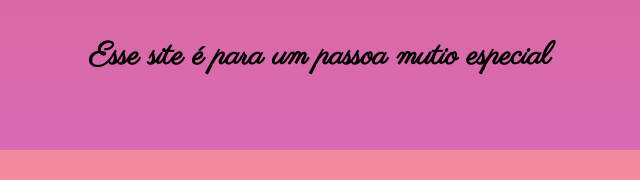
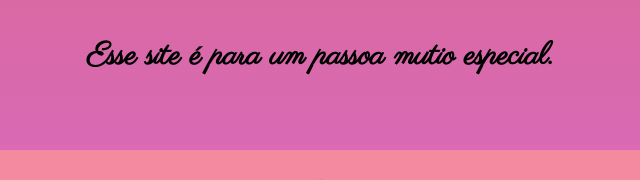
Before and after one commit to Ryan-Silva-Dev/Ela, a plain HTML site: page Index.html in a window 1280 px wide. Shown: the top 180 px of the page, 320-960 px from the left. Drawn offline with Linux system fonts and the light colour scheme.

Commit message:
Ela V0.1.1

```diff
--- a/Index.html
+++ b/Index.html
@@ -9,7 +9,7 @@
 </head>
 <body>
     <header>
-        <h1>Esse site é para um passoa mutio especial</h1>
+        <h1>Esse site é para um passoa mutio especial.</h1>
     </header>
     <section>
 
```
